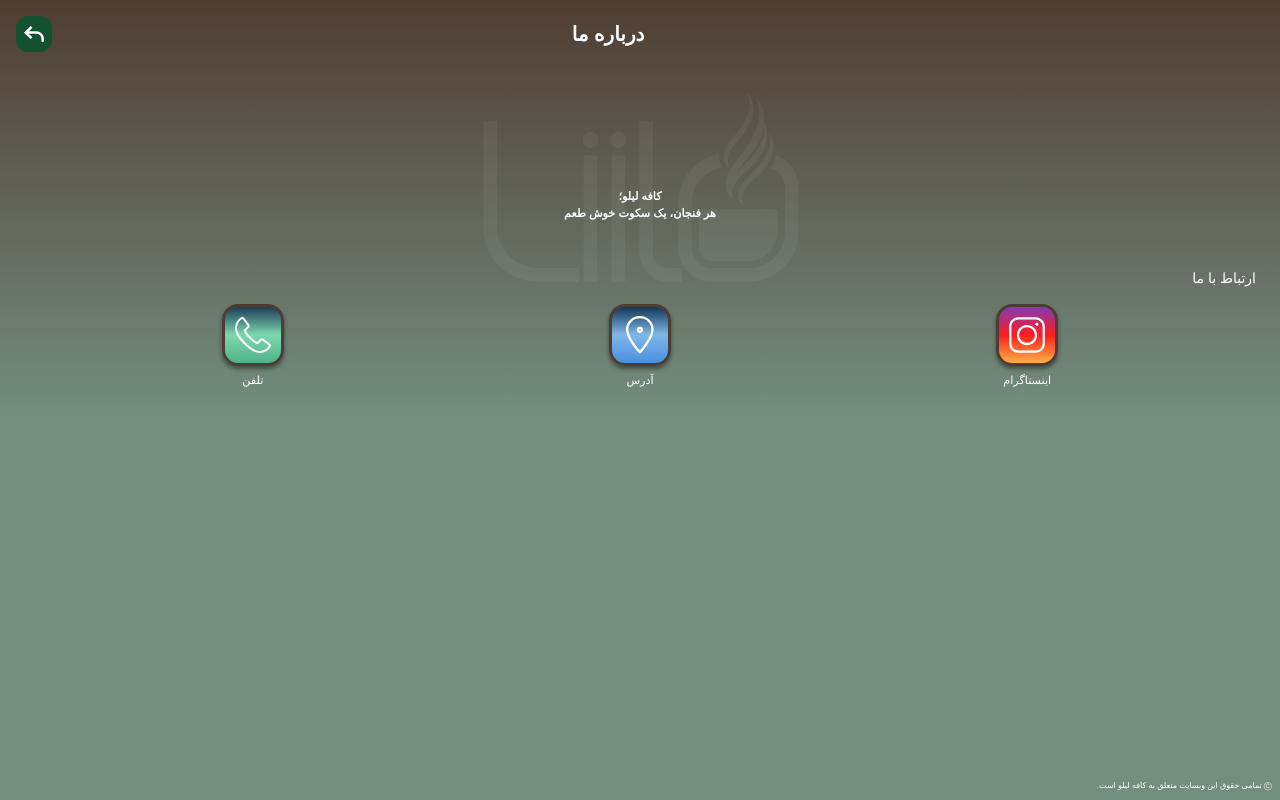
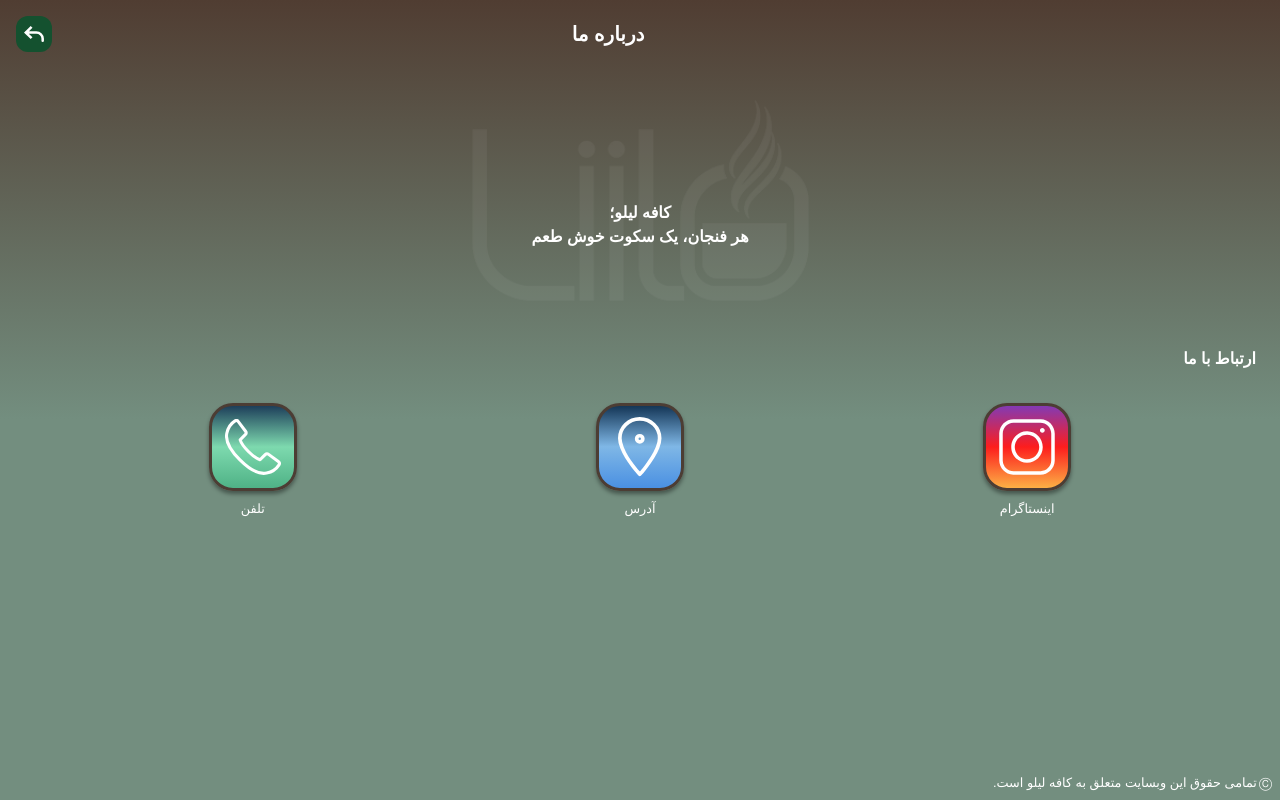
Before and after one commit to mahdibaderloo/cafe-v2, a React (Vite) app: page /about-us in a window 1280 px wide. Built offline with nearby package versions, Linux system fonts and the light colour scheme; a web font is replaced by a local one.

Commit message:
AboutUs (tablet size)

```diff
--- a/src/features/about-us/AboutLiilo.tsx
+++ b/src/features/about-us/AboutLiilo.tsx
@@ -3,8 +3,8 @@ import liiloLogo from "../../assets/images/lillo-logo.png";
 export default function AboutLiilo() {
   return (
     <section className="fixed w-full flex justify-center top-0 left-1/2 -translate-x-1/2 pointer-events-none">
-      <img src={liiloLogo} alt="logo" />
-      <div className="w-full absolute top-1/2 left-1/2 -translate-x-1/2 flex flex-col justify-center items-center text-white text-[0.7rem] font-semibold">
+      <img src={liiloLogo} alt="logo" className="sm:w-100" />
+      <div className="w-full absolute top-1/2 left-1/2 -translate-x-1/2 flex flex-col justify-center items-center text-white text-[0.7rem] sm:text-[1rem] font-semibold">
         <p>کافه لیلو؛</p>
         <p>هر فنجان، یک سکوت خوش طعم</p>
       </div>
--- a/src/features/about-us/ContactUs.tsx
+++ b/src/features/about-us/ContactUs.tsx
@@ -39,9 +39,11 @@ const items: Items = [
 
 export default function ContactUs() {
   return (
-    <div className="mt-50">
-      <p className="text-white text-sm mr-4">ارتباط با ما</p>
-      <ul className="flex items-center justify-center gap-2 mt-4">
+    <div className="mt-50 sm:mt-70">
+      <p className="text-white text-sm sm:text-[1rem] sm:font-semibold mr-4">
+        ارتباط با ما
+      </p>
+      <ul className="flex items-center justify-center gap-2 mt-4 sm:mt-8">
         {items.map((item) => (
           <ContactUsItem key={item.id} item={item} />
         ))}
--- a/src/features/about-us/ContactUsItem.tsx
+++ b/src/features/about-us/ContactUsItem.tsx
@@ -13,15 +13,15 @@ export default function ContactUsItem({ item }: ItemProp) {
     <li className="w-[30%]">
       <a href={item.link} className="flex flex-col items-center justify-center">
         <div
-          className={`w-15.5 h-15.5 flex items-center justify-center border-3 border-[#4C3D34] ${item.bg} shadow-[0px_3px_4.6px_0px_#00000066] rounded-2xl`}
+          className={`w-15.5 h-15.5 sm:w-22 sm:h-22 flex items-center justify-center border-3 border-[#4C3D34] ${item.bg} shadow-[0px_3px_4.6px_0px_#00000066] rounded-2xl sm:rounded-3xl`}
         >
           <img
             src={item.icon}
             alt="icon"
-            className={`${item.id === 2 ? "w-7" : "w-9"}`}
+            className={`${item.id === 2 ? "w-7 sm:w-11" : "w-9 sm:w-14"}`}
           />
         </div>
-        <p className="text-white text-[0.7rem] font-light mt-1.5">
+        <p className="text-white text-[0.7rem] sm:text-[0.8rem] sm:font-medium font-light mt-1.5 sm:mt-2">
           {item.text}
         </p>
       </a>
--- a/src/features/about-us/CopyRight.tsx
+++ b/src/features/about-us/CopyRight.tsx
@@ -1,7 +1,7 @@
 export default function CopyRight() {
   return (
     <section>
-      <div className="flex gap-0.5 text-[0.5rem] font-medium text-white fixed bottom-2">
+      <div className="flex gap-0.5 text-[0.5rem] sm:text-[0.8rem] font-medium text-white fixed bottom-2">
         <span>&#9400;</span>
         <p>تمامی حقوق این وبسایت متعلق به کافه لیلو است.</p>
       </div>
--- a/src/hooks/useSubmitOrder.ts
+++ b/src/hooks/useSubmitOrder.ts
@@ -28,7 +28,7 @@ export function useSubmitOrder() {
 }
 
 async function submitOrder(data: Submit) {
-  const { error } = await supabase.from("orderss").insert([
+  const { error } = await supabase.from("orders").insert([
     {
       username: data.username,
       mobile: data.mobile,
```
